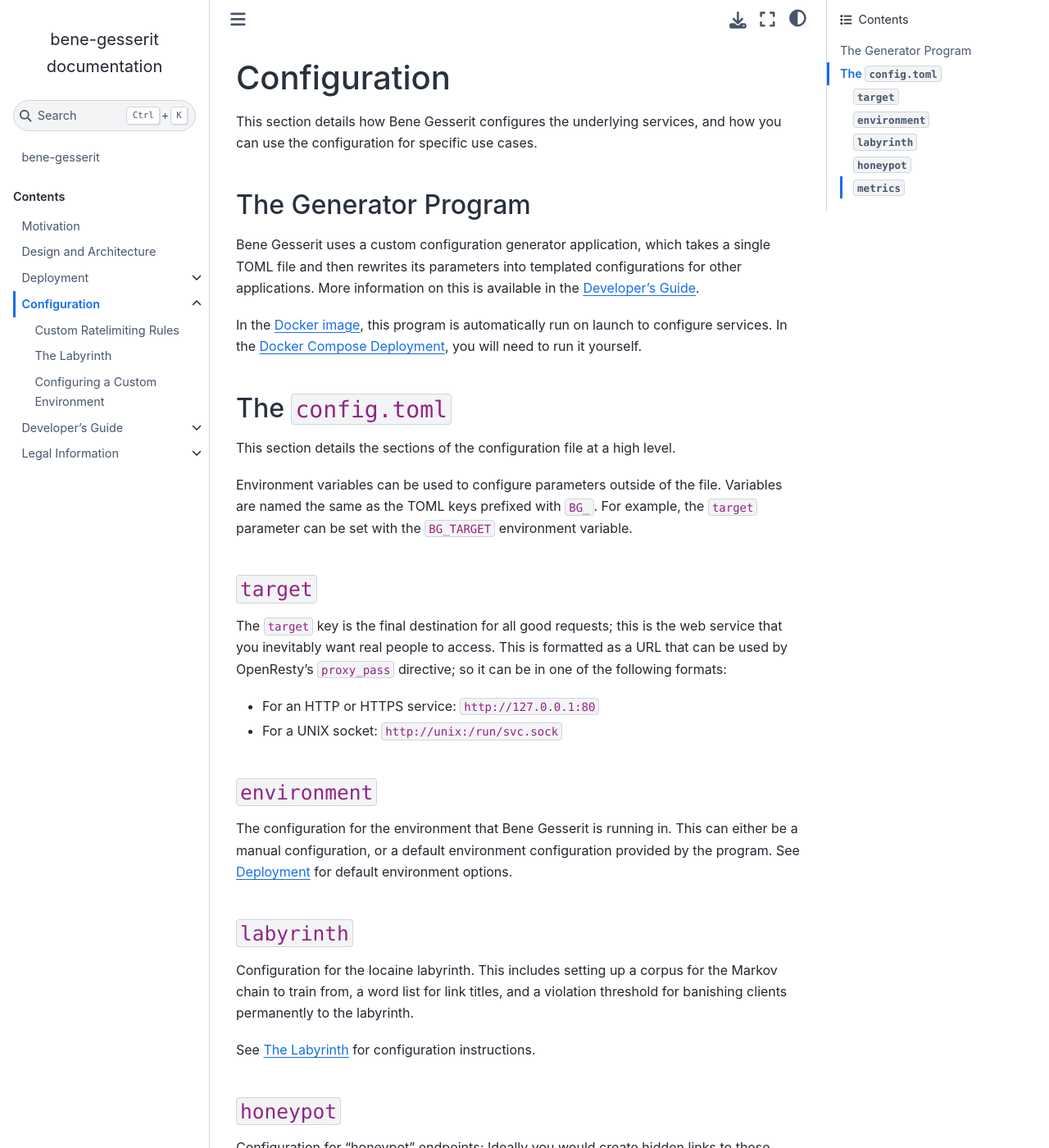
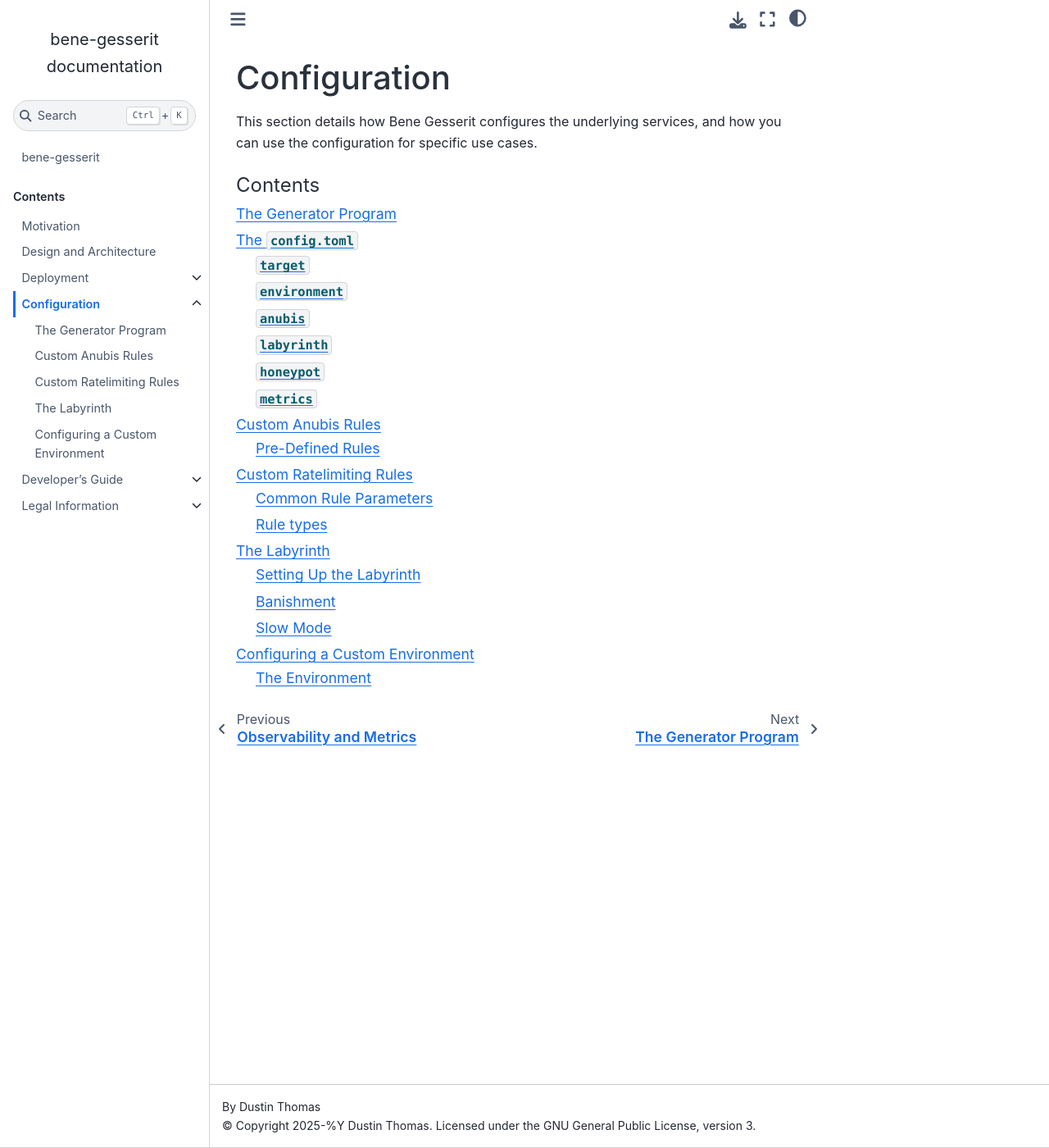
Before and after one commit to cptlobster/bene-gesserit, a Sphinx documentation site: the page built from docs/source/config/index.rst, in a window 1280 px wide and 1400 px high. Shown: the whole window at 82% size. Built offline with Sphinx 7.4.7 and the Sphinx Book theme 1.1.4, drawn with Linux system fonts in a browser that asks for light colours; some of the changed text lies outside the part shown.

Commit message:
refactor config documentation

```diff
--- a/docs/source/config/index.rst
+++ b/docs/source/config/index.rst
@@ -4,63 +4,12 @@
 This section details how Bene Gesserit configures the underlying services, and
 how you can use the configuration for specific use cases.
 
-The Generator Program
----------------------
-Bene Gesserit uses a custom configuration generator application, which takes a
-single TOML file and then rewrites its parameters into templated configurations
-for other applications. More information on this is available in the
-:ref:`Developer's Guide <Configuring Underlying Services>`.
-
-In the :ref:`Docker image <Single Docker Image Deployment>`, this program is
-automatically run on launch to configure services. In the
-:ref:`Docker Compose Deployment`, you will need to run it yourself.
-
-The ``config.toml``
--------------------
-This section details the sections of the configuration file at a high level.
-
-Environment variables can be used to configure parameters outside of the file.
-Variables are named the same as the TOML keys prefixed with ``BG_``. For
-example, the ``target`` parameter can be set with the ``BG_TARGET`` environment
-variable.
-
-``target``
-**********
-The ``target`` key is the final destination for all good requests; this is the
-web service that you inevitably want real people to access. This is formatted as
-a URL that can be used by OpenResty's ``proxy_pass`` directive; so it can be in
-one of the following formats:
-
-- For an HTTP or HTTPS service: ``http://127.0.0.1:80``
-- For a UNIX socket: ``http://unix:/run/svc.sock``
-
-``environment``
-***************
-The configuration for the environment that Bene Gesserit is running in. This can
-either be a manual configuration, or a default environment configuration
-provided by the program. See :ref:`Deployment` for default environment options.
-
-``labyrinth``
-*************
-Configuration for the Iocaine labyrinth. This includes setting up a corpus for
-the Markov chain to train from, a word list for link titles, and a violation
-threshold for banishing clients permanently to the labyrinth.
-
-See :ref:`The Labyrinth` for configuration instructions.
-
-``honeypot``
-************
-Configuration for "honeypot" endpoints; Ideally you would create hidden links to
-these paths on your webservice, or list them in your ``robots.txt`` file.
-
-``metrics``
-***********
-Configuration for using Prometheus metrics.
-
 .. toctree::
    :maxdepth: 2
-   :caption: Additional Pages:
+   :caption: Contents
 
+   config.rst
+   anubis.rst
    ratelimit.rst
    labyrinth.rst
    custom_env.rst
```
Also changed, not shown: docs/source/config/anubis.rst (added, +26 -0 lines), docs/source/config/config.rst (added, +56 -0 lines).
